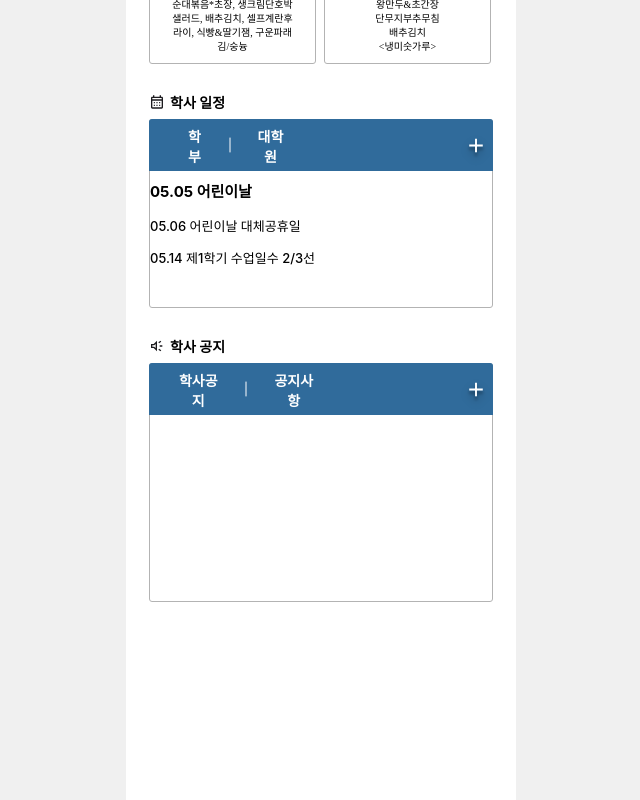
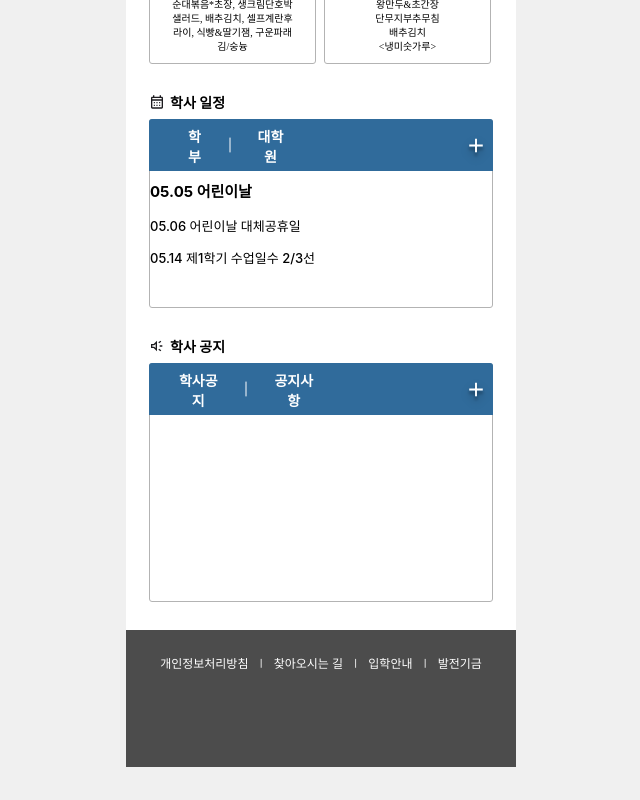
Before and after one commit to pingmong/harang, a React (Create React App) app: page / in a window 1280 px wide. Shown: the part 506-1306 px from the top of the page, without its empty margins (319-959 px from the left). After the commit the page ends 1273 px from the top, so only its background shows below. Built offline with nearby package versions, Linux system fonts and the light colour scheme; a web font is replaced by a local one.

Commit message:
css 및 footer 수정

```diff
--- a/src/App.css
+++ b/src/App.css
@@ -48,7 +48,7 @@ body {
 
 .frame {
   width: 390px;
-  height: 1306px;
+  height: 100%;
   background: #FFF;
   /*border: 1px solid #ddd; !* Optional: 테두리 설정 *!*/
   /*box-sizing: border-box; !* 테두리를 포함한 전체 크기 설정 *!*/
--- a/src/App.js
+++ b/src/App.js
@@ -17,7 +17,7 @@ const App = () => {
             <Food />
             <Schedule />
             <Notice />
-            {/*<Footer />*/}
+            <Footer />
         </div>
     );
 };
--- a/src/components/footer/Footer.css
+++ b/src/components/footer/Footer.css
@@ -1,6 +1,7 @@
 /* Footer.css */
 .footer-section {
-    padding: 16px;
+    width: 100%;
+    height: 137px;
     background-color: rgba(0, 0, 0, 0.7);
     color: #ababab;
     font-size: 10px;
@@ -11,13 +12,13 @@
     display: flex;
     justify-content: center;
     align-items: center;
-    margin-bottom: 8px;
+    padding: 15px 0 10px 0;
 }
 
 .footer-link {
     color: white;
     font-size: 12px;
-    font-weight: 600;
+    font-weight: 500;
     margin: 0 8px;
 }
 
--- a/src/components/footer/Footer.js
+++ b/src/components/footer/Footer.js
@@ -14,14 +14,15 @@ const Footer = () => {
                 <p className="footer-link">발전기금</p>
             </div>
             <div className="campus-info">
-                <p className="campus">유성덕명캠퍼스</p>
-                <p className="address">34518 대전광역시 유성구 동서대로 125(덕명동)</p>
-                <p className="contact">Tel. 042-821-1114</p>
-                <p className="contact">Fax. 042-825-5395</p>
-                <p className="campus">대덕산학융합캠퍼스</p>
-                <p className="address">34014 대전광역시 유성구 테크노1로 75(관평동)</p>
-                <p className="contact">Tel. 042-939-4701</p>
-                <p className="contact">Fax. 042-939-4705</p>
+                {/*<p className="campus">유성덕명캠퍼스</p>*/}
+                {/*<p className="address">34518 대전광역시 유성구 동서대로 125(덕명동)</p>*/}
+                {/*<p className="contact">Tel. 042-821-1114</p>*/}
+                {/*<p className="contact">Fax. 042-825-5395</p>*/}
+                {/*<p className="campus">대덕산학융합캠퍼스</p>*/}
+                {/*<p className="address">34014 대전광역시 유성구 테크노1로 75(관평동)</p>*/}
+                {/*<p className="contact">Tel. 042-939-4701</p>*/}
+                {/*<p className="contact">Fax. 042-939-4705</p>*/}
+
             </div>
         </div>
     );
--- a/src/components/main/food/Food.css
+++ b/src/components/main/food/Food.css
@@ -1,6 +1,6 @@
 /* Food.css */
 .content-section {
-    margin: 28px 23px 0 23px;
+    margin: 28px 23px 28px 23px;
 }
 
 .content-header {
--- a/src/components/main/schedule/Schedule.css
+++ b/src/components/main/schedule/Schedule.css
@@ -1,4 +1,5 @@
 .content-section {
+
 }
 
 .schedule-header {
```
